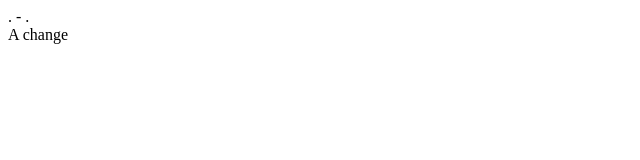
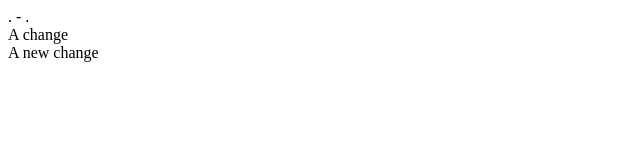
Before and after one commit to FWDdevelop/GitHubTest, a plain HTML site: page index.html in a window 1280 px wide. Shown: the whole page, without its empty margins (0-640 px from the left). Drawn offline with Linux system fonts and the light colour scheme.

Commit message:
newstuff
asödfja ad ad

```diff
--- a/index.html
+++ b/index.html
@@ -5,6 +5,8 @@
 . - .
 <br>
 A change
+<br>
+A new change
 
 </body>
 </html>
```
